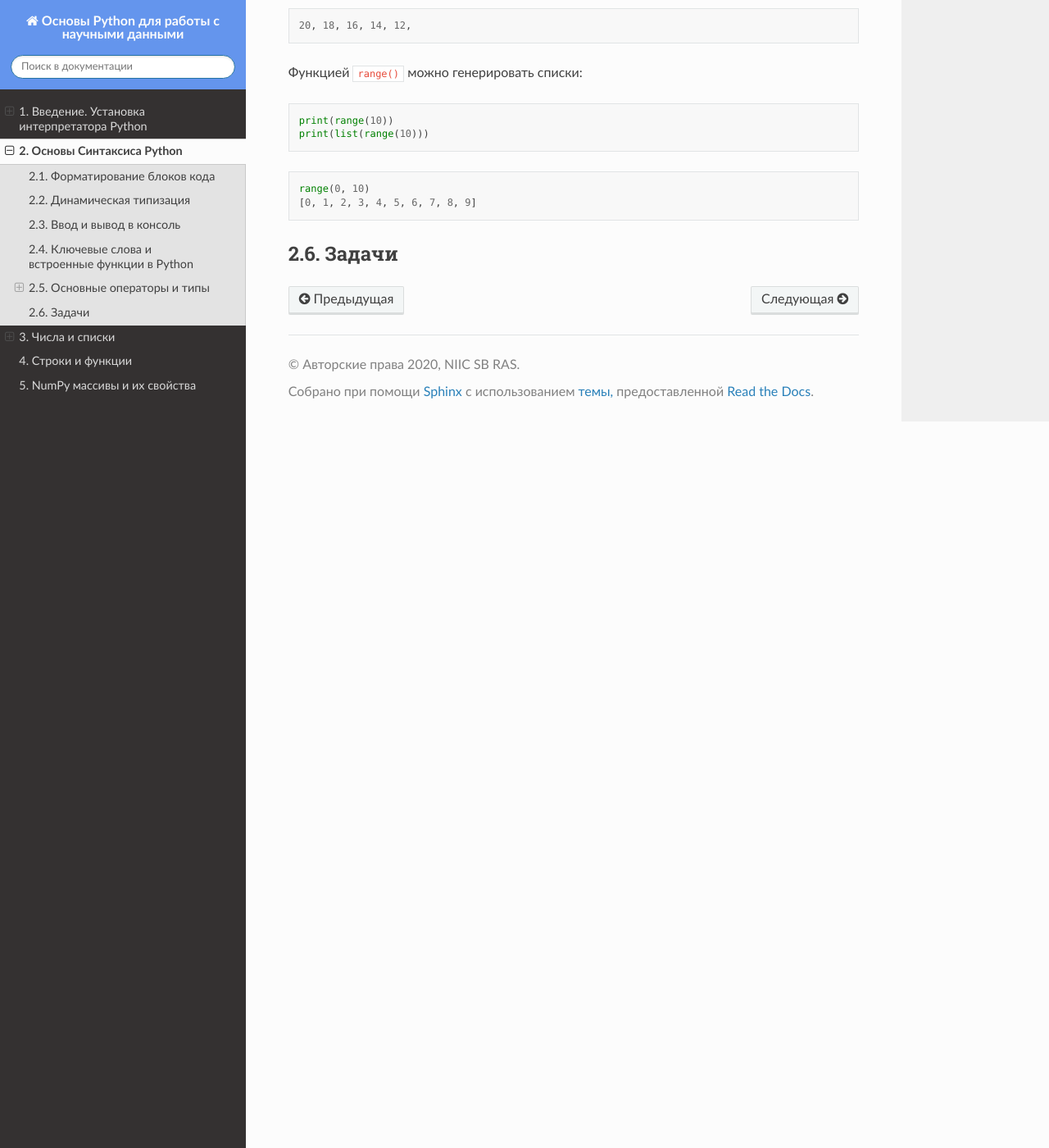
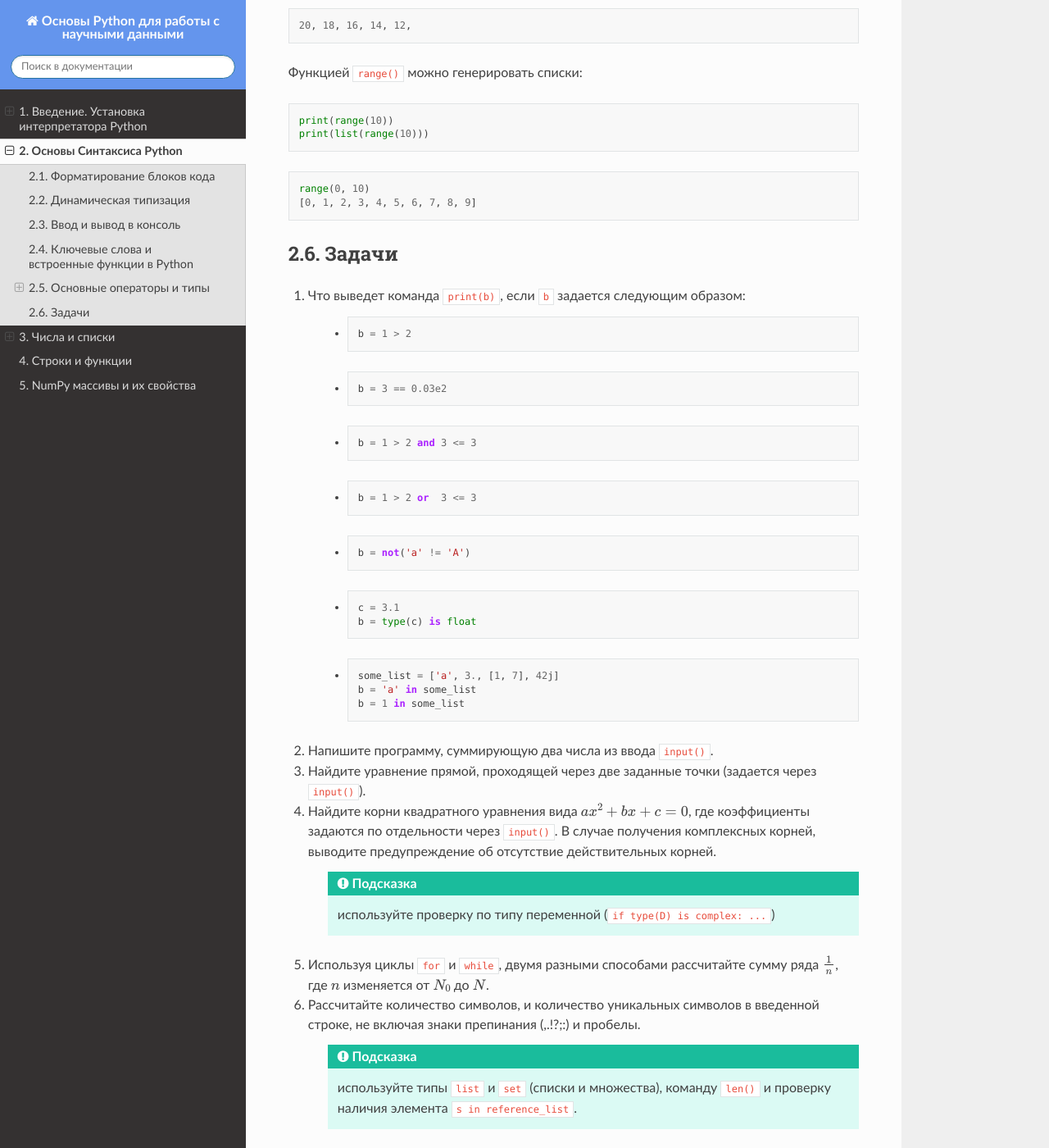
Before and after one commit to yamarus/PyForSci, a Sphinx documentation site: the page built from source/theme2.rst, in a window 1280 px wide and 1400 px high, scrolled down 9483 px. Shown: the whole window at 82% size. Built offline with Sphinx 7.4.7 and the Read the Docs theme 2.0.0, drawn with Linux system fonts in a browser that asks for light colours.

Commit message:
add tasks2

```diff
--- a/source/theme2.rst
+++ b/source/theme2.rst
@@ -479,7 +479,7 @@
 
     1 	 1
     7 	 49
-    2.3 	 5.289999999999999
+    2.3  5.289999999999999
     0 	 0
 
 
@@ -564,3 +564,60 @@
 
 Задачи
 ======
+
+
+#. Что выведет команда ``print(b)``, если ``b`` задается следующим образом:
+
+    *
+        ::
+
+            b = 1 > 2
+
+    *
+        ::
+
+            b = 3 == 0.03e2
+
+
+    *
+        ::
+
+            b = 1 > 2 and 3 <= 3
+
+    *
+        ::
+
+            b = 1 > 2 or  3 <= 3
+
+
+    *
+        ::
+
+            b = not('a' != 'A')
+
+    *
+        ::
+
+            c = 3.1
+            b = type(c) is float
+
+    *
+        ::
+
+            some_list = ['a', 3., [1, 7], 42j]
+            b = 'a' in some_list
+            b = 1 in some_list
+
+#. Напишите программу, суммирующую два числа из ввода ``input()``.
+
+#. Найдите уравнение прямой, проходящей через две заданные точки (задается через ``input()``).
+
+#. Найдите корни квадратного уравнения вида :math:`a x^2+b x+c = 0`, где коэффициенты задаются по отдельности через ``input()``. В случае получения комплексных корней, выводите предупреждение об отсутствие действительных корней.
+
+    .. hint:: используйте проверку по типу переменной (``if type(D) is complex: ...``)
+
+#. Используя циклы ``for`` и ``while``, двумя разными способами рассчитайте сумму ряда :math:`\frac{1}{n}`, где :math:`n` изменяется от :math:`N_0` до :math:`N`.
+
+#. Рассчитайте количество символов, и количество уникальных символов в введенной строке, не включая знаки препинания (,.!?;:) и пробелы.
+
+    .. hint:: используйте типы ``list`` и ``set`` (списки и множества), команду ``len()`` и проверку наличия элемента ``s in reference_list``.
```
Also changed, not shown: source/lectures/theme2.ipynb, 5 other files.
